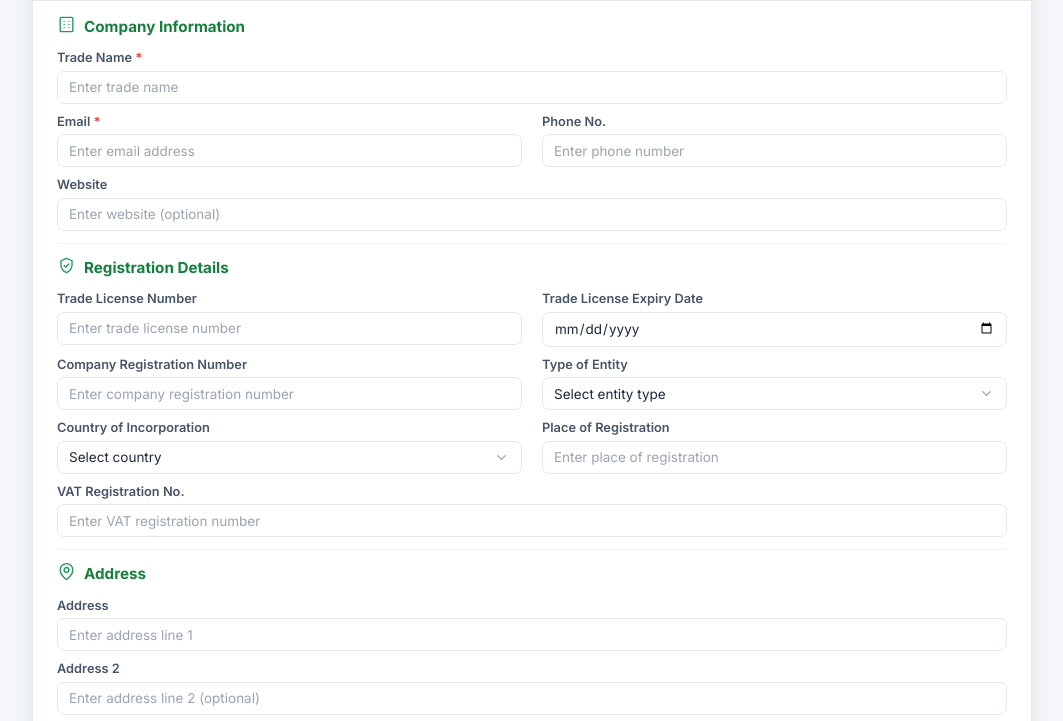
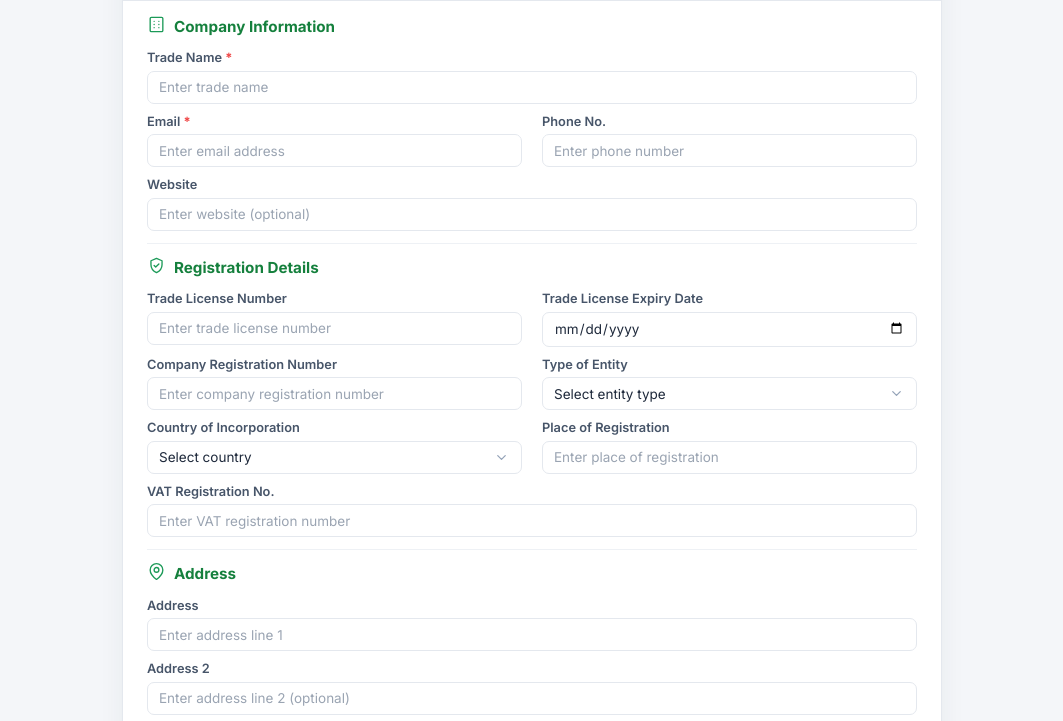
Before and after one commit to lavanya991-11/registration-api, a website: page public/vendor.html in a window 1280 px wide. Shown: the part 99-820 px from the top of the page, without its empty margins (108-1171 px from the left). Drawn offline with Linux system fonts and the light colour scheme; no server answers.

Commit message:
Reduce form card width (1000 -> 820px)
Co-Authored-By: Claude Opus 4.8 (1M context) <noreply@anthropic.com>

```diff
--- a/public/form.css
+++ b/public/form.css
@@ -25,7 +25,7 @@ body {
 
 .card {
     position: relative; z-index: 1; background: #fff; margin: 0 auto;
-    max-width: 1000px; border-radius: 14px; overflow: hidden;
+    max-width: 820px; border-radius: 14px; overflow: hidden;
     border: 1px solid var(--border); box-shadow: 0 8px 26px rgba(30, 50, 70, .06);
 }
 
```
